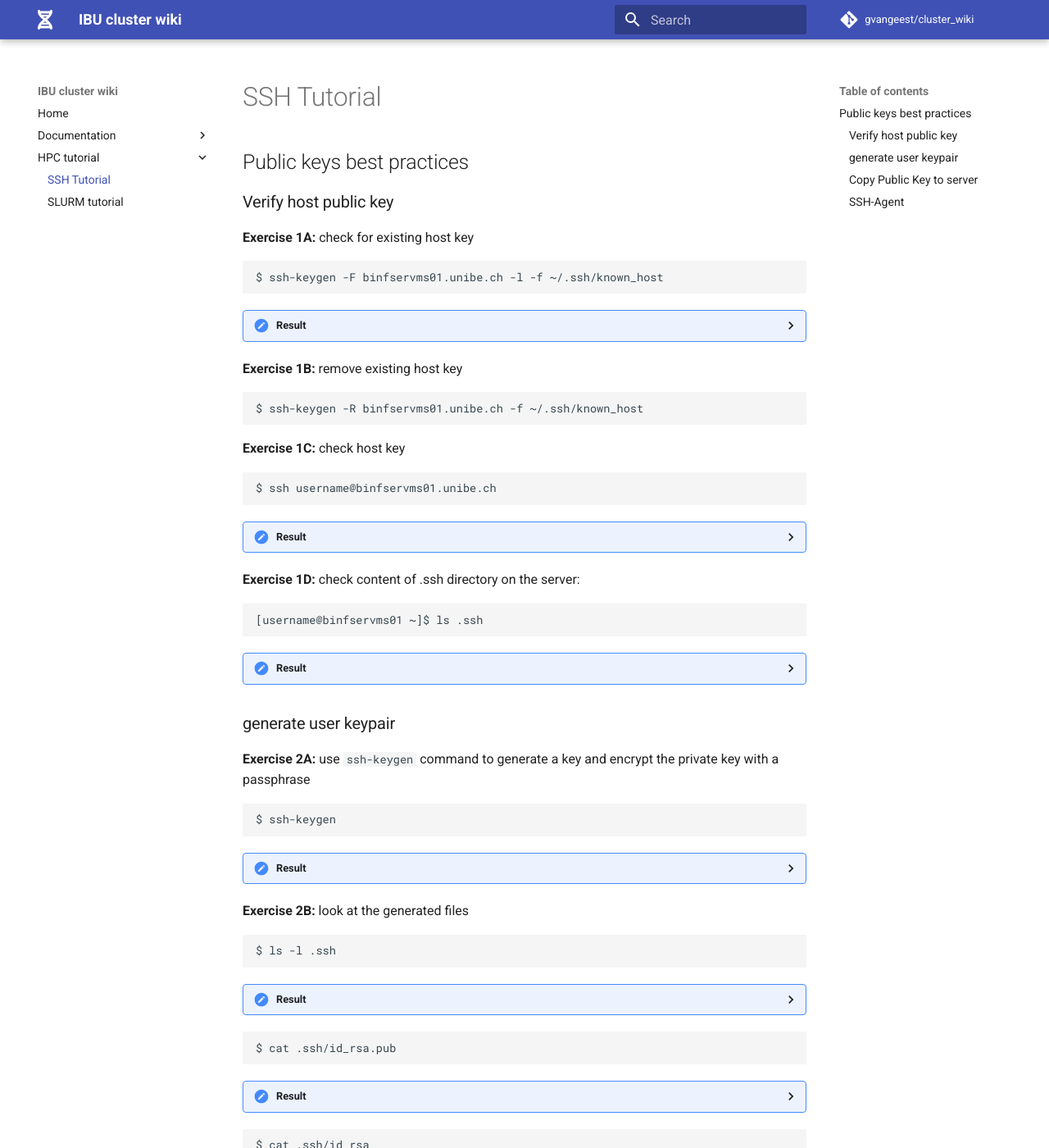
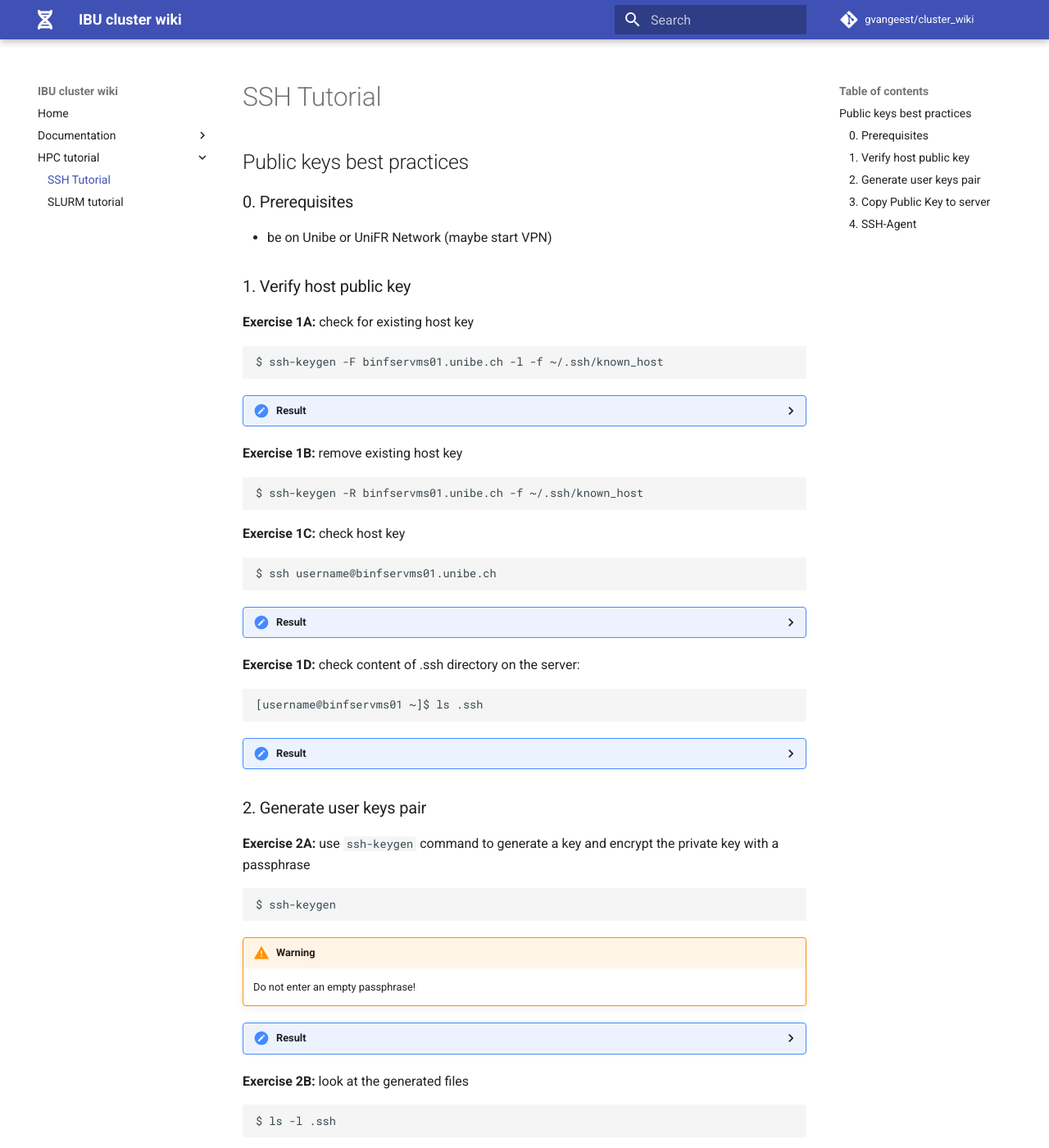
Before and after one commit to GeertvanGeest/cluster-docs, an MkDocs documentation site: the page built from docs/HPC_tutorial/SSH_tutorial.md, in a window 1280 px wide and 1400 px high. Shown: the whole window at 82% size. Built offline with MkDocs 1.6.1 and Material for MkDocs 9.7.7, drawn with Linux system fonts in a browser that asks for light colours; some of the changed text lies outside the part shown.

````diff
--- a/docs/HPC_tutorial/SSH_tutorial.md
+++ b/docs/HPC_tutorial/SSH_tutorial.md
@@ -1,6 +1,12 @@
 ## Public keys best practices
 
-### Verify host public key
+
+### 0. Prerequisites
+
+- be on Unibe or UniFR Network  (maybe start VPN)
+
+
+### 1. Verify host public key
 
 **Exercise 1A:** check for existing host key
 
@@ -51,13 +57,16 @@
 
 
 
-### generate user keypair
+### 2. Generate user keys pair
 
 **Exercise 2A:** use `ssh-keygen` command to generate a key and encrypt the private key with a passphrase
 
 ```
 $ ssh-keygen
 ```
+
+!!! warning "Warning"
+    Do not enter an empty passphrase!
 
 ??? done "Result"
     ```
@@ -130,7 +139,7 @@
 
 
 
-### Copy Public Key to server
+### 3. Copy Public Key to server
 
 **Exercise 3A:** use ssh-copy-id to copy your public key to the server
 
@@ -193,7 +202,7 @@
     ```
 
 
-### SSH-Agent
+### 4. SSH-Agent
 
 **Exercise 4A:** start ssh-agent
 
````
